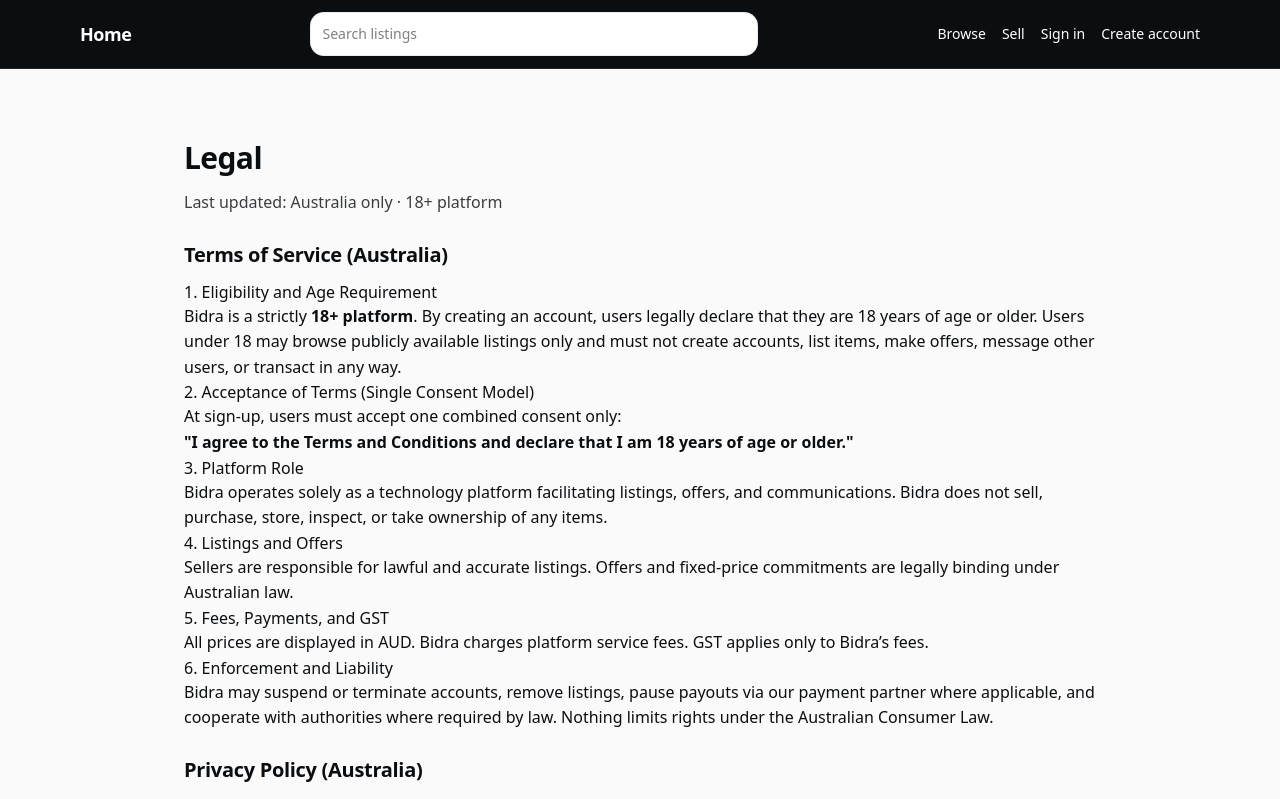
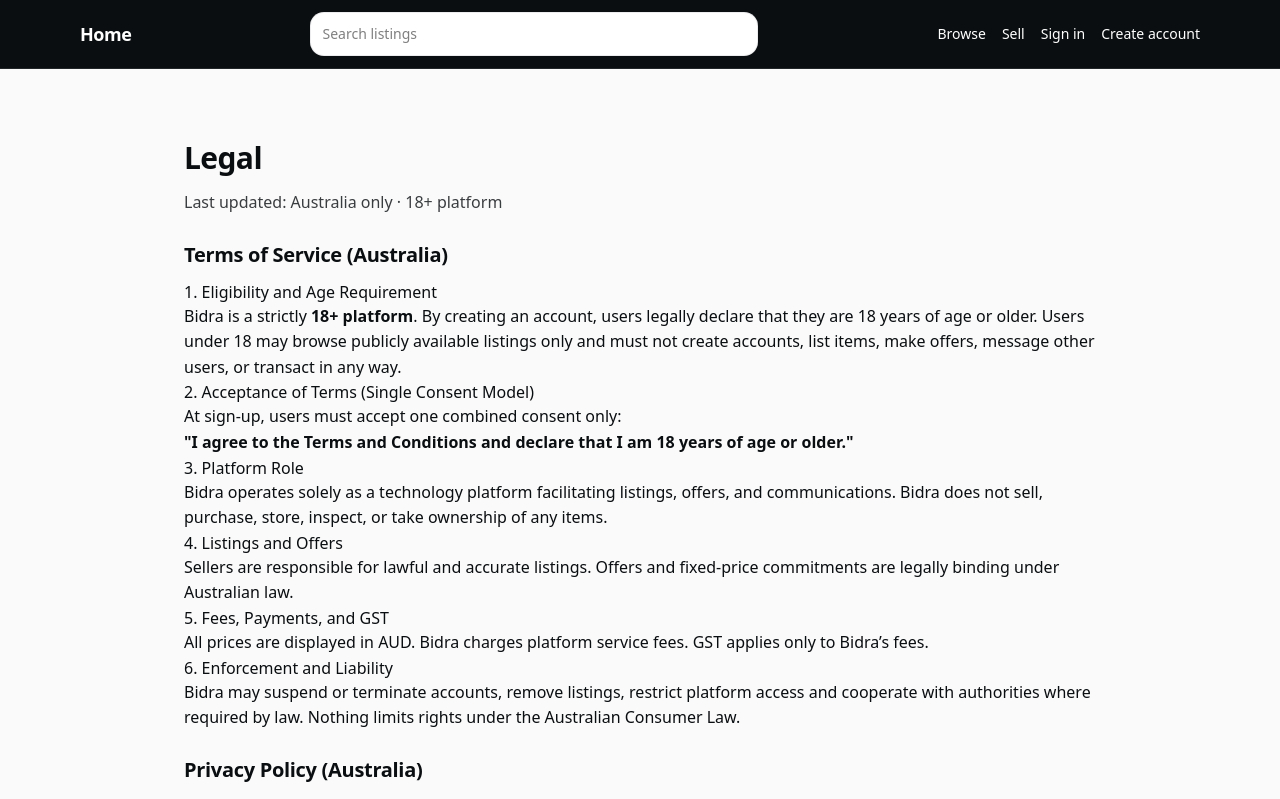
Before and after one commit to TradeFlow1/bidra, a Next.js app: page /legal in a window 1280 px wide. Shown: the top 799 px of the page. Built offline with nearby package versions, Linux system fonts and the light colour scheme; no server answers.

Commit message:
Legal: remove payment partner payout wording (payments not live)

```diff
--- a/app/legal/page.tsx
+++ b/app/legal/page.tsx
@@ -42,7 +42,7 @@
 
       <h3>6. Enforcement and Liability</h3>
       <p>
-        Bidra may suspend or terminate accounts, remove listings, pause payouts via our payment partner where applicable, and cooperate with authorities
+        Bidra may suspend or terminate accounts, remove listings, restrict platform access and cooperate with authorities
         where required by law. Nothing limits rights under the Australian Consumer Law.
       </p>
 
```
